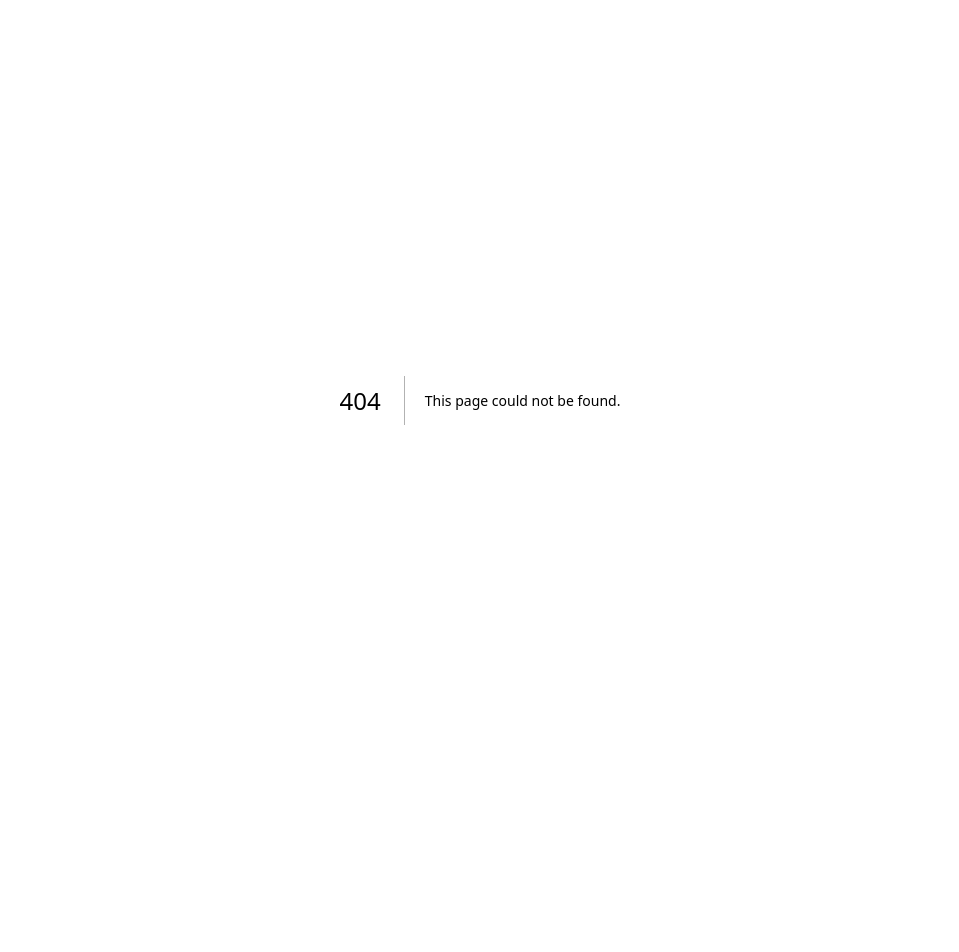
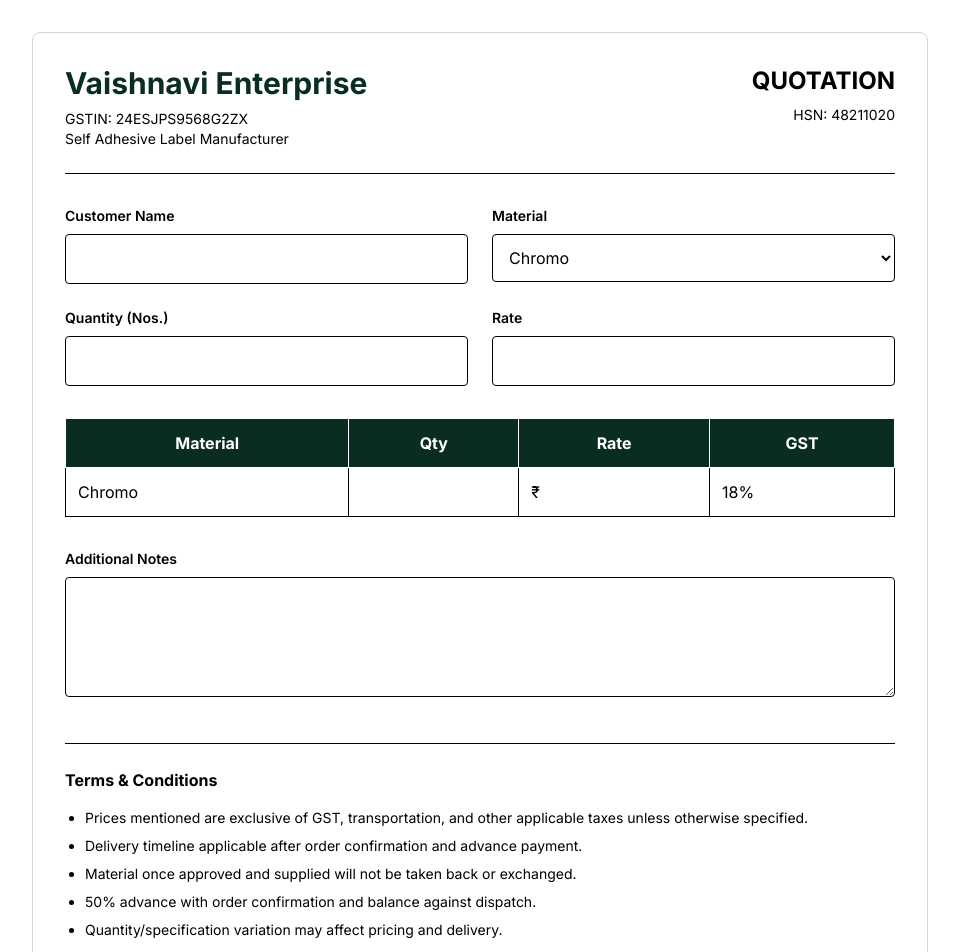
Before and after one commit to vaishnavienterprise-in/vaishnavi-website, a Next.js app: page /app/quotation in a window 1280 px wide. Before the commit this address had no page. Shown: the top 952 px of the page, without its empty margins (160-1119 px from the left). Before the commit the page ends 800 px from the top, so only its background shows below. Built offline with nearby package versions, Linux system fonts and the light colour scheme; a web font is replaced by a local one.

Commit message:
Add quotation generator page

```diff
--- /dev/null
+++ b/app/app/quotation/page.tsx
@@ -0,0 +1,179 @@
+'use client';
+
+import { useState } from 'react';
+
+export default function QuotationPage() {
+  const [customer, setCustomer] = useState('');
+  const [material, setMaterial] = useState('Chromo');
+  const [quantity, setQuantity] = useState('');
+  const [rate, setRate] = useState('');
+  const [additionalNote, setAdditionalNote] = useState('');
+
+  const generatePDF = () => {
+    window.print();
+  };
+
+  return (
+    <div className="min-h-screen bg-white p-8 text-black">
+      <div className="max-w-4xl mx-auto border border-gray-300 p-8 rounded-lg">
+
+        <div className="flex justify-between items-start border-b pb-6">
+          <div>
+            <h1 className="text-3xl font-bold text-[#092E20]">
+              Vaishnavi Enterprise
+            </h1>
+
+            <p className="mt-2 text-sm">
+              GSTIN: 24ESJPS9568G2ZX
+            </p>
+
+            <p className="text-sm">
+              Self Adhesive Label Manufacturer
+            </p>
+          </div>
+
+          <div className="text-right">
+            <h2 className="text-2xl font-bold">
+              QUOTATION
+            </h2>
+
+            <p className="text-sm mt-2">
+              HSN: 48211020
+            </p>
+          </div>
+        </div>
+
+        <div className="grid md:grid-cols-2 gap-6 mt-8">
+
+          <div>
+            <label className="block text-sm font-semibold mb-2">
+              Customer Name
+            </label>
+
+            <input
+              type="text"
+              value={customer}
+              onChange={(e) => setCustomer(e.target.value)}
+              className="w-full border p-3 rounded"
+            />
+          </div>
+
+          <div>
+            <label className="block text-sm font-semibold mb-2">
+              Material
+            </label>
+
+            <select
+              value={material}
+              onChange={(e) => setMaterial(e.target.value)}
+              className="w-full border p-3 rounded"
+            >
+              <option>Chromo</option>
+              <option>White PP</option>
+              <option>Silver PP</option>
+              <option>Hologram</option>
+              <option>Barcode</option>
+              <option>Other</option>
+            </select>
+          </div>
+
+          <div>
+            <label className="block text-sm font-semibold mb-2">
+              Quantity (Nos.)
+            </label>
+
+            <input
+              type="number"
+              value={quantity}
+              onChange={(e) => setQuantity(e.target.value)}
+              className="w-full border p-3 rounded"
+            />
+          </div>
+
+          <div>
+            <label className="block text-sm font-semibold mb-2">
+              Rate
+            </label>
+
+            <input
+              type="number"
+              value={rate}
+              onChange={(e) => setRate(e.target.value)}
+              className="w-full border p-3 rounded"
+            />
+          </div>
+        </div>
+
+        <div className="mt-8">
+          <table className="w-full border border-collapse">
+            <thead className="bg-[#092E20] text-white">
+              <tr>
+                <th className="border p-3">Material</th>
+                <th className="border p-3">Qty</th>
+                <th className="border p-3">Rate</th>
+                <th className="border p-3">GST</th>
+              </tr>
+            </thead>
+
+            <tbody>
+              <tr>
+                <td className="border p-3">{material}</td>
+                <td className="border p-3">{quantity}</td>
+                <td className="border p-3">₹ {rate}</td>
+                <td className="border p-3">18%</td>
+              </tr>
+            </tbody>
+          </table>
+        </div>
+
+        <div className="mt-8">
+          <label className="block text-sm font-semibold mb-2">
+            Additional Notes
+          </label>
+
+          <textarea
+            value={additionalNote}
+            onChange={(e) => setAdditionalNote(e.target.value)}
+            className="w-full border p-3 rounded min-h-[120px]"
+          />
+        </div>
+
+        <div className="mt-10 border-t pt-6">
+          <h3 className="font-bold mb-4">
+            Terms & Conditions
+          </h3>
+
+          <ul className="space-y-2 text-sm list-disc pl-5">
+            <li>Prices mentioned are exclusive of GST, transportation, and other applicable taxes unless otherwise specified.</li>
+            <li>Delivery timeline applicable after order confirmation and advance payment.</li>
+            <li>Material once approved and supplied will not be taken back or exchanged.</li>
+            <li>50% advance with order confirmation and balance against dispatch.</li>
+            <li>Quantity/specification variation may affect pricing and delivery.</li>
+          </ul>
+        </div>
+
+        <div className="mt-10 border-t pt-6">
+          <h3 className="font-bold mb-4">
+            Bank Details
+          </h3>
+
+          <div className="text-sm space-y-1">
+            <p>BANK NAME: Yes Bank</p>
+            <p>ACC. NO.: 039461900006152</p>
+            <p>IFSC: YESB0000394</p>
+          </div>
+        </div>
+
+        <div className="mt-10 flex gap-4">
+          <button
+            onClick={generatePDF}
+            className="bg-[#092E20] text-white px-6 py-3 rounded"
+          >
+            Download PDF
+          </button>
+        </div>
+
+      </div>
+    </div>
+  );
+}
```
